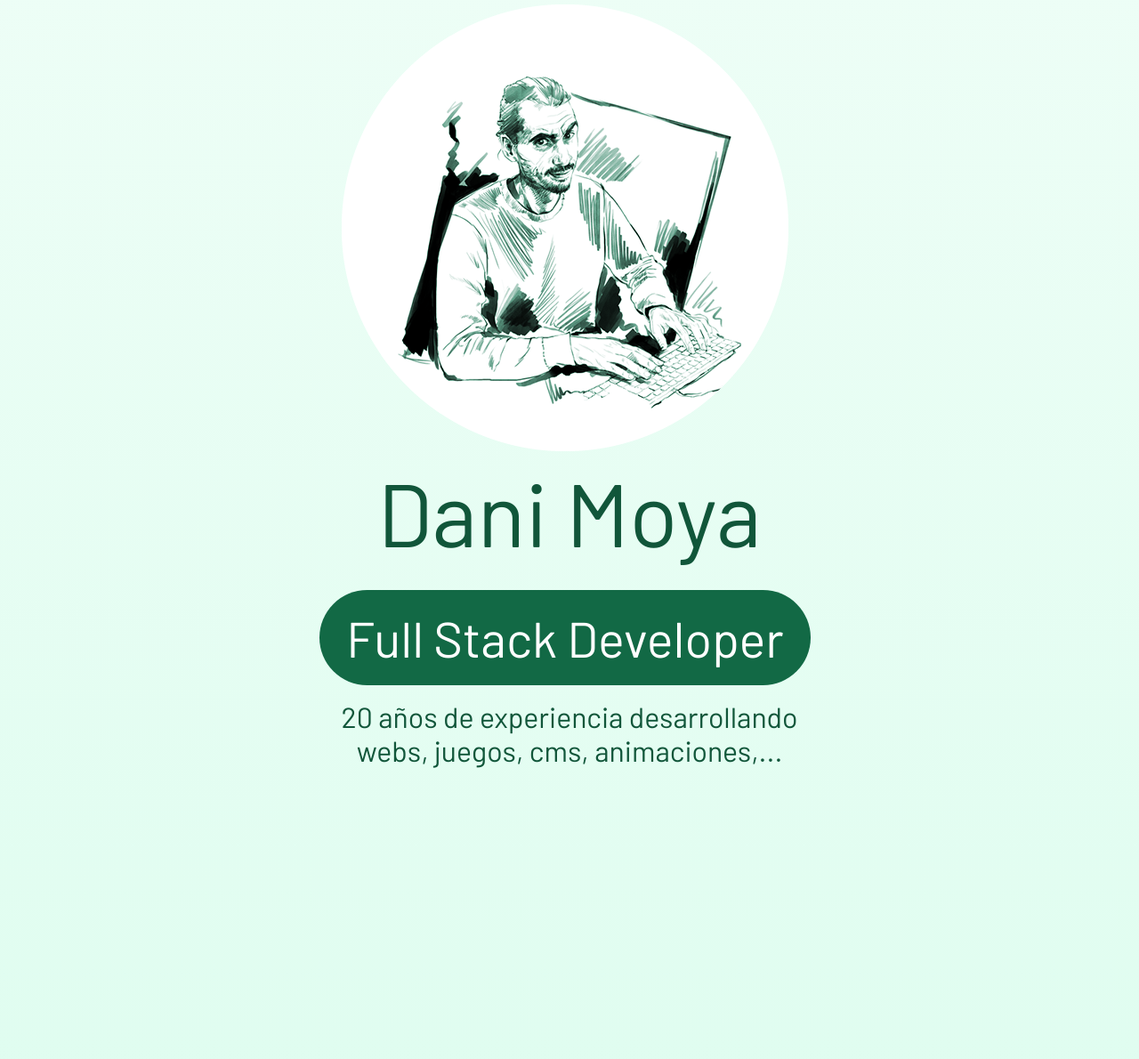
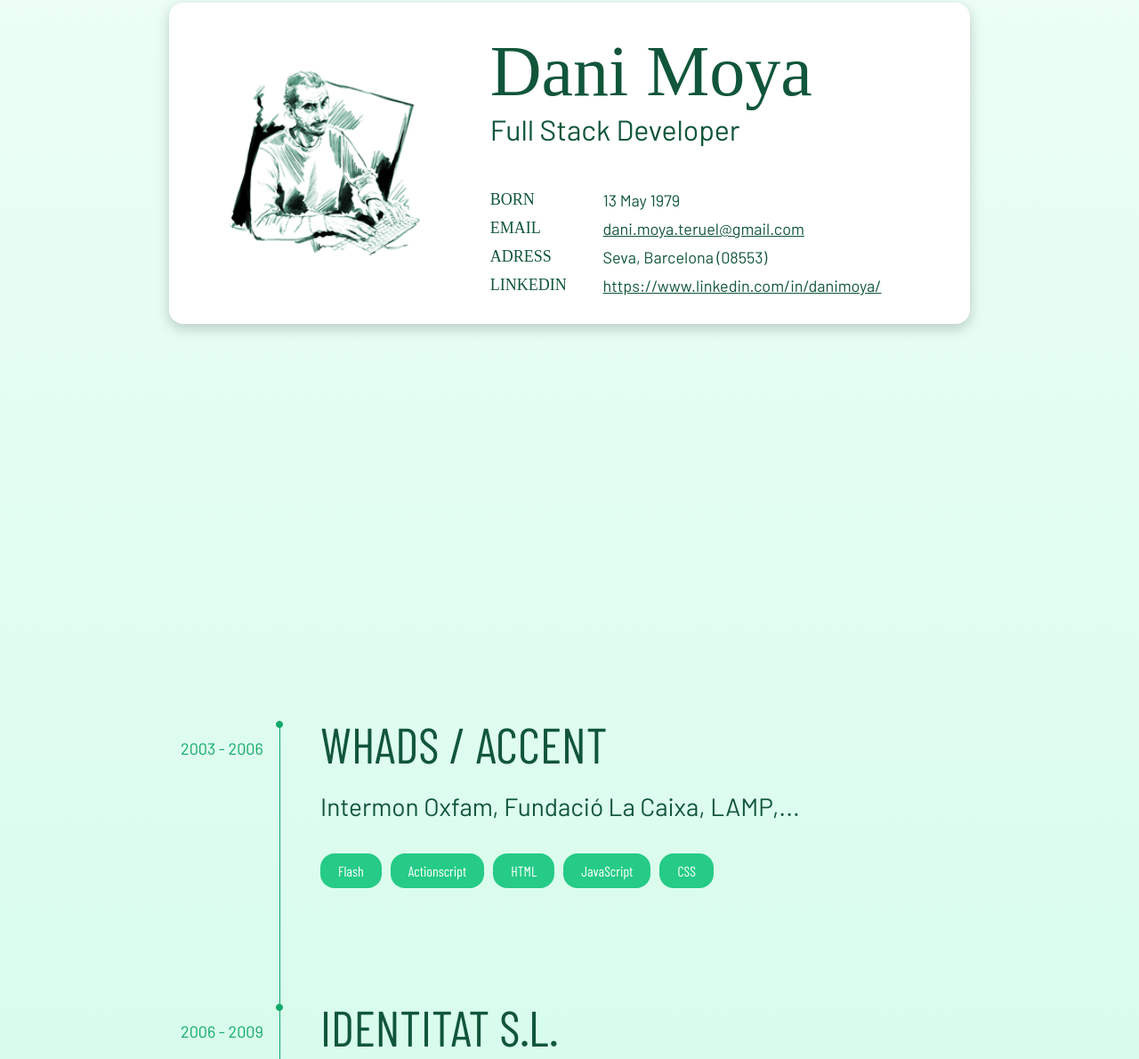
Before and after one commit to soymachine/portfolio, a website: page cv.html in a window 1280 px wide. Shown: the part 197-1387 px from the top of the page at 89% size. Drawn offline with nearby package versions, Linux system fonts and the light colour scheme; a web font is replaced by a local one.

Commit message:
update en el cv

```diff
--- a/css/cv.css
+++ b/css/cv.css
@@ -136,32 +136,73 @@ a:hover {
     grid-template:
     ". intro ." auto
     ". content ." auto
-    / 1fr minmax(800px,60%) 1fr;
+    / 1fr minmax(600px, 900px) 1fr;
     margin-top:100px;
 }
 
 .intro{
     grid-area: intro;
     display:grid;
-    justify-items: center;
+    grid-template:
+    "picture data" auto
+    / 1fr 2fr;
     margin-top:100px;
     margin-bottom:400px;
     font-family: var(--ff-sans-normal);
+    background-color: white;
+    border-radius: 1em;
+    padding: 2em;
 
+    box-shadow: rgba(0, 0, 0, 0.2) 0px 5px 15px;
+}
+
+.intro-picture {
+    grid-area: picture;
+    display: flex;
+    flex-direction: column;
+}
+
+.intro-data{
+    grid-area: data;
+    display: flex;
+    flex-direction: column;
+    margin-left: 50px;
 }
 
 .name {
-    font-size: var(--fs-800);
+    font-size: 80px;
+    font-family: var(--ff-serif);
 }
 
 .position {
-    font-size: var(--fs-700);
-    padding:20px 30px;
-    margin-right:10px;
-    border-radius: 1em;
-    color:white;
-    background-color:#126945;
-    margin-top:.5em;
+    font-size: var(--fs-600);
+}
+
+.intro-data{
+    font-size: var(--fs-400);
+}
+
+.data-contact {
+    margin-top:50px;
+    display: flex;
+    flex-direction: column;
+    gap: 10px;
+}
+
+.pair {
+    display: grid;
+    grid-template:
+    "label description" auto
+    / 1fr 3fr;
+}
+
+.contact-label {
+    grid-area: label;
+    font-family: var(--ff-serif);
+}
+
+contact-description{
+    grid-area: description;
 }
 
 .claim {
@@ -175,20 +216,47 @@ a:hover {
     grid-area: content;
     gap:200px;
     display:grid;
+    margin-left: 80px;
+}
+
+.history-item {
+    list-style: none;
+    position: relative;
+    padding-left: 50px;
+    padding-bottom: 100px;
+}
+
+.history-item:not(:last-of-type):before {
+    background-color: #0fa968;
+    content: "";
+    height: 100%;
+    left: 3.5px;
+    position: absolute;
+    top: 30px;
+    width: 1px;
+}
+
+.history-item:after {
+    background-color: #0fa968;
+    border: 1px solid #0fa968;
+    border-radius: 50%;
+    box-sizing: border-box;
+    content: "";
+    display: inline-block;
+    flex-shrink: 0;
+    height: 8px;
+    left: 0;
+    position: absolute;
+    top: 30px;
+    width: 8px;
 }
 
 .timeline-item {
     padding-bottom: 50px;
 }
 
-.timeline-item:not(:last-child){
-    border-bottom: 1px solid #108554;
-
-}
-
 .timeline-item:last-child{
     margin-bottom: 100px;
-
 }
 
 .company {
@@ -198,13 +266,17 @@ a:hover {
 }
 
 .duration {
-    font-size: var(--fs-500);
+    font-size: var(--fs-400);
     font-family: var(--ff-sans-normal);
     color:#0fa968;
+    position: relative;
+    left: -157px;
+    top: 50px;
+
 }
 
 .clients {
-    font-size: var(--fs-600);
+    font-size: var(--fs-500);
     font-family: var(--ff-sans-normal);
     margin-top: 20px;
 }
@@ -222,9 +294,9 @@ a:hover {
 
 .tech {
     font-family: var(--ff-sans-cond);
-    background-color:#0fa968;
+    background-color:#25cb86;
     color:white;
-    font-size:var(--fs-500);
+    font-size:var(--fs-300);
     padding:10px 20px;
     margin-right:10px;
     border-radius: 1em;
--- a/cv.html
+++ b/cv.html
@@ -8,7 +8,7 @@
   <!-- Google fonts -->
   <link rel="preconnect" href="https://fonts.googleapis.com">
   <link rel="preconnect" href="https://fonts.gstatic.com" crossorigin>
-  <link href="https://fonts.googleapis.com/css2?family=Barlow+Condensed:wght@400;700&family=Bellefair&family=Barlow:wght@400;700&display=swap"
+  <link href="https://fonts.googleapis.com/css2?family=Barlow+Condensed:wght@400;700&family=Bellefair:wght@400;500;600;700&family=Barlow:wght@400;500;600;700&display=swap"
       rel="stylesheet">
 
   <!-- Our custom CSS -->
@@ -18,15 +18,40 @@
 </head>
 <body class="home">
     <div class="intro">
-        <img src="assets/imgs/dani_1.png">
+        <div class="intro-picture">
+            <img src="assets/imgs/dani_2.png">
+        </div>
+        <div class="intro-data">
+            <div class="data-main">
                 <div class="name">Dani Moya</div>
                 <div class="position">Full Stack Developer</div>
-        <div class="claim">20 años de experiencia desarrollando webs, juegos, cms, animaciones,...</div>
+            </div>
+            <div class="data-contact">
+                <div class="pair">
+                    <div class="contact-label">BORN</div>
+                    <div class="contact-description">13 May 1979</div>
+                </div>
+                <div class="pair">
+                    <div class="contact-label">EMAIL</div>
+                    <div class="contact-description"><a href="ad">dani.moya.teruel@gmail.com</a></div>
+                </div>
+                <div class="pair">
+                    <div class="contact-label">ADRESS</div>
+                    <div class="contact-description">Seva, Barcelona (08553)</div>
+                </div>
+                <div class="pair">
+                    <div class="contact-label">LINKEDIN</div>
+                    <div class="contact-description"><a href="https://www.linkedin.com/in/danimoya/" target="_blank">https://www.linkedin.com/in/danimoya/</a></div>
+                </div>
+            </div>
+        </div>
+
     </div>
     <div class="cv">
-        <div id="item-2003" class="timeline-item">
+        <ul class="history-list">
+            <li class="history-item">
+                <div class="duration ff-serif">2003 - 2006</div>
                 <h1 class="company ff-sans-cond">WHADS / ACCENT</h1>
-            <div class="duration ff-serif">2003 - 2006</div>
                 <div class="clients">Intermon Oxfam, Fundació La Caixa, LAMP,...</div>
                 <div class="tech-list">
                     <div class="tech">Flash</div>
@@ -35,48 +60,40 @@
                     <div class="tech">JavaScript</div>
                     <div class="tech">CSS</div>
                 </div>
-        </div>
-
-
-        <div id="item-2005" class="timeline-item">
+            </li>
+            <li class="history-item">
+                <div class="duration ff-serif">2006 - 2009</div>
                 <h1 class="company ff-sans-cond">IDENTITAT S.L.</h1>
-            <div class="duration ff-serif">2006 - 2009</div>
                 <div class="clients">Institut Català de la Energia, Naturhouse, Grupo AC Marca,...</div>
                 <div class="tech-list">
                     <div class="tech">Flash</div>
                     <div class="tech">Actionscript</div>
                 </div>
-        </div>
-
-
-        <div id="item-2009" class="timeline-item">
+            </li>
+            <li class="history-item">
+                <div class="duration ff-serif">2009 - 2010</div>
                 <h1 class="company ff-sans-cond">KING-E-CLIENT</h1>
-            <div class="duration ff-serif">2009 - 2010</div>
                 <div class="clients">Grupo Catalana Occidente, Repsol, Agencia Residus de Catalunya</div>
                 <div class="tech-list">
                     <div class="tech">Flash</div>
                     <div class="tech">Actionscript</div>
                 </div>
-        </div>
-
-
-        <div id="item-2010" class="timeline-item">
+            </li>
+            <li class="history-item">
+                <div class="duration ff-serif">2011 - 2012</div>
                 <h1 class="company ff-sans-cond">LOST BOYS INTERNATIONAL SWEDEN</h1>
-            <div class="duration ff-serif">2011 - 2012</div>
                 <div class="clients">Volvo, E.On (Energy)</div>
                 <div class="tech-list">
                     <div class="tech">Flash</div>
                     <div class="tech">Actionscript</div>
                 </div>
-        </div>
-
-
-        <div id="item-2012" class="timeline-item">
+            </li>
+            <li class="history-item">
+                <div class="duration ff-serif">2012 - 2023</div>
                 <h1 class="company ff-sans-cond"><a href="https://appnormals.com/" target="_blank">APPNORMALS TEAM S.L.</a></h1>
-            <div class="duration ff-serif">2012 - MAYO 2023</div>
                 <div class="clients">Empresa de desarrollo de juegos y experiencias interactivas para todas las plataformas: iOS, Android, Nintendo SWITCH, PS4, XBOX, PC, Mac</div>
                 <div class="clients"><span>Juegos</span>: PixelWorld #1 y #2, Colorem Ipsum, SuperBarista, STAY, Terracotta, Frank & Drake</div>
-            <div class="clients"><span>Encargos</span>: World Eaters (Multiplayer Battle Royale), <a href="assets/video/pixcelona.mp4" target="_blank">Pixcelona</a> (Quiz multiusuario), Synapse Dashboard (<a href="https://synapse-pi.com/" target="_blank">Front</a> + <a href="https://synapse-pi.com/admin?url=admin" target"_blank">CMS</a>), Synapse Cube (<a href="https://appnormals.com/synapse_cube/" target="_blank">Front</a> + <a hreF="https://appnormals.com/synapse_cube/backend/index.php" target="_blank">CMS</a>)</div>
+                <div class="clients"><span>Encargos</span>: World Eaters (Multiplayer Battle Royale), <a href="assets/video/pixcelona.mp4" target="_blank">Pixcelona</a> (Quiz multiusuario), Synapse Dashboard (<a href="https://synapse-pi.com/" target="_blank">Front</a> + <a href="https://synapse-pi.com/admin?url=admin" target"_blank">CMS</a>), Synapse Cube (<a href="https://datacube.roadmap-alzheimer.org/" target="_blank">Front</a> + <a hreF="https://appnormals.com/synapse_cube/backend/index.php" target="_blank">CMS</a>)</div>
                 <div class="tech-list">
                     <div class="tech">Adobe Animate</div>
                     <div class="tech">Actionscript</div>
@@ -90,11 +107,10 @@
                     <div class="tech">CakePHP</div>
                     <div class="tech">MySQL</div>
                 </div>
-        </div>
-
-        <div id="item-2023" class="timeline-item">
+            </li>
+            <li class="history-item">
+                <div class="duration ff-serif">HOY - ∞</div>
                 <div class="company ff-sans-cond">NEXT CHAPTER</div>
-            <div class="duration ff-serif">HOY - ∞</div>
                 <div class="clients">Reciclandome para entrar de nuevo en el mercado laboral: <a href="https://nutriapp.onrender.com/" target="_blank">nutriAPP</a></div>
                 <div class="tech-list">
                     <div class="tech">React</div>
@@ -102,7 +118,9 @@
                     <div class="tech">MongoDB</div>
 
                 </div>
-        </div>
+            </li>
+        </ul>
+
     </div>
 </body>
 </html>
```
Also changed, not shown: assets/imgs/dani_2.png (added), assets/imgs/dani_cv_image.jpeg (added). Lines whose indentation alone changed are shown as unchanged.
